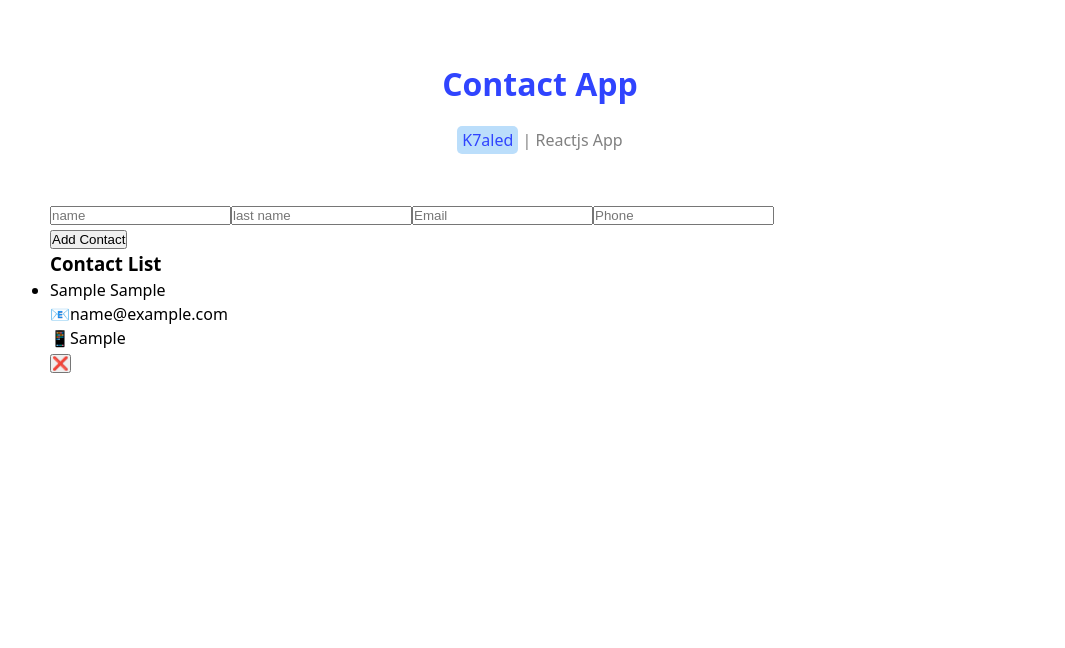
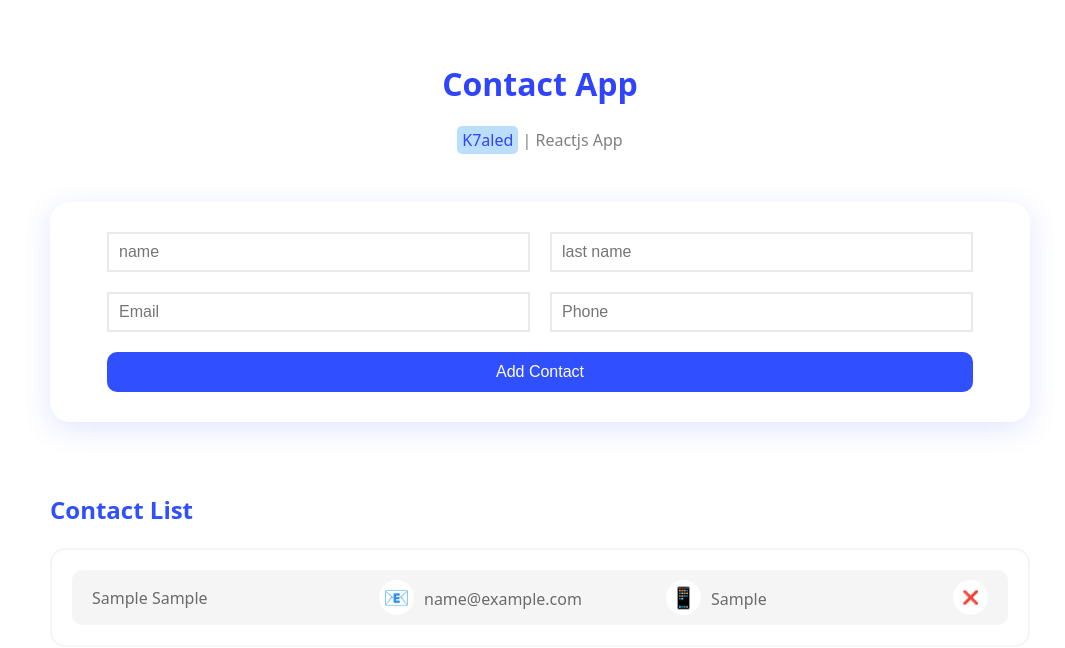
Before and after one commit to rashidikhaled/contact-app, a React (Vite) app: page / in a window 1280 px wide. Both pictures are taken after typing "Sample", "Sample", "name@example.com", "Sample" into the empty fields and a click on the button "Add Contact". Shown: the top 648 px of the page, without its empty margins (100-1165 px from the left). Built offline with nearby package versions, Linux system fonts and the light colour scheme.

Commit message:
add styles to components

```diff
--- a/src/components/ContactItem.jsx
+++ b/src/components/ContactItem.jsx
@@ -1,9 +1,9 @@
 import React from "react";
+import styles from "./ContactItem.module.css";
 
 const ContactItem = ({ contact, onDeleteItem }) => {
   return (
-    <div>
-      <li key={contact.id}>
+    <li className={styles.item} key={contact.id}>
       <p>
         {contact.name} {contact.lastName}
       </p>
@@ -17,7 +17,6 @@
       </p>
       <button onClick={() => onDeleteItem(contact.id)}>❌</button>
     </li>
-    </div>
   );
 };
 
--- /dev/null
+++ b/src/components/ContactItem.module.css
@@ -0,0 +1,39 @@
+.item {
+    display: flex;
+    justify-content: space-between;
+    align-items: center;
+    background-color:#f5f5f5  ;
+    color:#6b6b6b;
+    padding: 10px 20px;
+    margin: 15px;
+    border-radius: 10px;
+}
+
+.item p {
+      flex-basis: 0;
+      flex-grow: 1;
+    }
+
+.item span {
+      display: inline-block;
+      font-size: 1.3rem;
+      text-align: center;
+      margin-right: 10px;
+      background-color: #fff;
+      width: 35px;
+      height: 35px;
+      line-height: 35px;
+      border-radius: 50%;
+      }
+      .item button {
+        width: 35px;
+        height: 35px;
+        background-color: #fff;
+        cursor: pointer;
+        border-radius: 50%;
+        transition: .2s ease-in-out;
+            border: none;
+      }
+      .item button:hover {
+        font-size: 1.5rem;
+      }
--- a/src/components/ContactList.jsx
+++ b/src/components/ContactList.jsx
@@ -1,12 +1,13 @@
 import React from "react";
 import ContactItem from "./ContactItem";
+import styles from "./contactList.module.css";
 
 const ContactList = ({ contacts, onDeleteItem }) => {
   return (
-    <div>
+    <div className={styles.container}>
       <h3>Contact List</h3>
       {contacts.length ? (
-        <ul>
+        <ul className={styles.contact}>
           {contacts.map((contact) => (
             <ContactItem
               onDeleteItem={onDeleteItem}
@@ -16,7 +17,7 @@
           ))}
         </ul>
       ) : (
-        <p>No Contact Yet!</p>
+        <p className={styles.message}>No Contact Yet!</p>
       )}
     </div>
   );
--- a/src/components/Contacts.jsx
+++ b/src/components/Contacts.jsx
@@ -1,5 +1,6 @@
 import React, { useState } from "react";
 import ContactList from "./ContactList";
+import styles from "./Contracts.module.css";
 import { v4 } from "uuid";
 
 const Contacts = () => {
@@ -51,8 +52,8 @@
   };
 
   return (
-    <div>
-      <div>
+    <div className={styles.container}>
+      <div className={styles.form}>
         {inputs.map((input, index) => (
           <input
             key={index}
@@ -62,9 +63,9 @@
             onChange={contactHandler}
           />
         ))}
+        <button onClick={addHandler}>Add Contact</button>
       </div>
-      <button onClick={addHandler}>Add Contact</button>
-      <div>{alert && <p>{alert}</p>}</div>
+      <div className={styles.alert}>{alert && <p>{alert}</p>}</div>
       <ContactList onDeleteItem={removeContactHander} contacts={contacts} />
     </div>
   );
--- /dev/null
+++ b/src/components/Contracts.module.css
@@ -0,0 +1,54 @@
+.container {
+    display: flex;
+    flex-direction: column;
+
+    align-items: center;
+}
+.form {
+    width: fit-content;
+    display: flex;
+    flex-wrap: wrap;
+    align-items: center;
+    justify-content: center;
+    padding: 20px ;
+    margin-bottom: 20px;
+    border-radius: 20px;
+    box-shadow: #304ffe25 0px 7px 29px 0;
+}
+.form input {
+    width: 45%;
+    height: 40px;
+    padding: 10px;
+    border: 2px solid #eaeaea;
+    color: #304ffe;
+    font-size: 1rem;
+    margin: 10px;
+}
+.form button {
+width: calc(90% + 20px);
+height: 40px;
+padding: 10px;
+margin: 10px 0;
+cursor: pointer;
+background-color: #304ffe;
+border: none;
+border-radius: 10px;
+font-size: 1rem;
+color: #fff;
+transition: 0.2s ease-in-out;
+
+}
+.form button:hover {
+    box-shadow: #0c2ad487 0px 7px 29px 0px;
+}
+.alert {
+    width: 100%;
+    height: 40px;
+    margin: 5px 0 5px;
+}
+.alert p {
+    background-color: #ffebee ;
+    color: #f44336;
+    padding: 10px;
+    border-radius: 10px ;
+}
--- /dev/null
+++ b/src/components/contactList.module.css
@@ -0,0 +1,27 @@
+.container {
+    width: 100%;
+    margin-bottom: 100px;
+}
+.container h3 {
+    color:#304ffe;
+    font-size: 1.5rem;
+}
+.message {
+   background-color: #f5f5f5;
+   height: 100px;
+   line-height: 100px;
+   text-align: center;
+   margin-top: 20px;
+   border-radius: 20px;
+   color: #6b6b6f;
+   font-weight: bold;
+   font-size: 1.2rem;
+}
+.contact {
+    border: 2px solid #f5f5f5;
+    list-style: none;
+    margin-top: 20px;
+    padding: 5px;
+    border-radius: 15px;
+
+}
```
Lines whose indentation alone changed are shown as unchanged.
